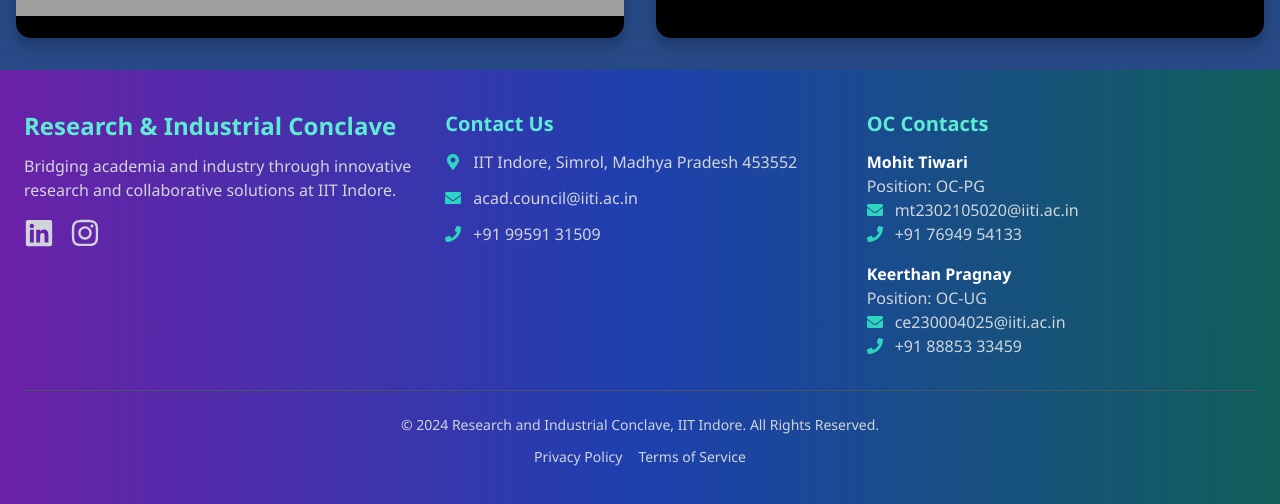
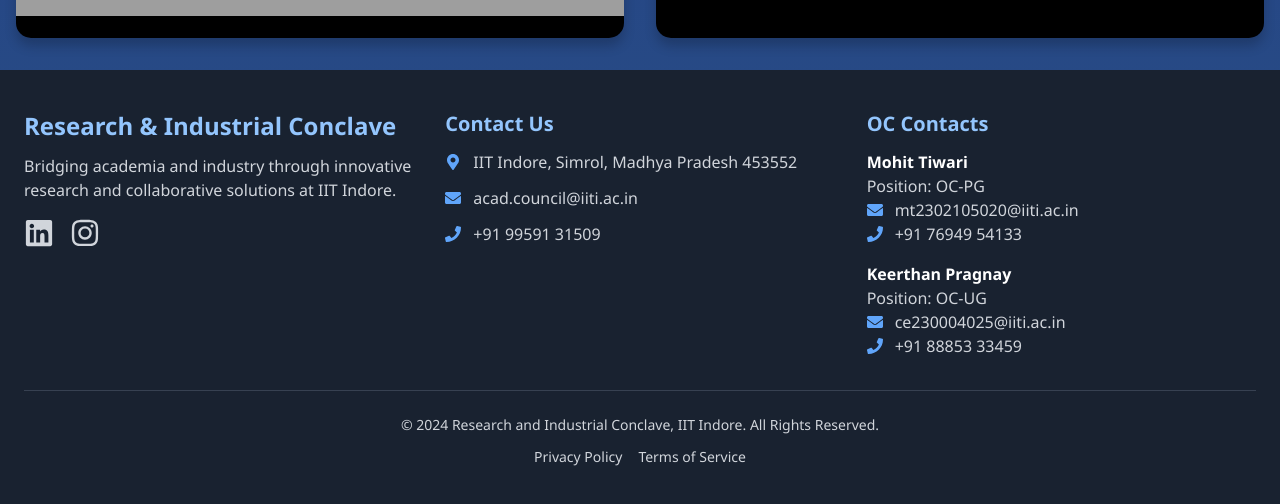
Before and after one commit to drstrox/RIC-25, a Vue app: page /gallery in a window 1280 px wide. Shown: the part 692-1196 px from the top of the page. Built offline with nearby package versions, Linux system fonts and the light colour scheme; grey boxes are pictures that could not be loaded.

Commit message:
Initial commit

```diff
--- a/src/App.jsx
+++ b/src/App.jsx
@@ -7,6 +7,7 @@
 import { Cards } from './Routes/Cards';
 import { GalleryPage } from './Routes/Gallery';
 import Teams from './Routes/Teams';
+
 
 function App() {
   return (
--- a/src/Routes/Footer.jsx
+++ b/src/Routes/Footer.jsx
@@ -8,12 +8,12 @@
 
 const Footer = () => {
   return (
-    <footer className="bg-gradient-to-r from-purple-800 via-blue-800 to-teal-800 text-white py-8 sm:py-10">
+    <footer className="bg-[#192230] text-white py-8 sm:py-10">
       <div className="container mx-auto px-4 sm:px-6">
         <div className="grid grid-cols-1 md:grid-cols-3 gap-8">
           {/* About Section */}
           <div>
-            <h4 className="text-xl sm:text-2xl font-bold mb-3 text-teal-300">
+            <h4 className="text-xl sm:text-2xl font-bold mb-3 text-blue-300">
               Research & Industrial Conclave
             </h4>
             <p className="text-sm sm:text-base text-gray-300 mb-4">
@@ -27,7 +27,7 @@
                   href={href}
                   target="_blank"
                   rel="noopener noreferrer"
-                  className="text-gray-300 hover:text-teal-300 transition-transform transform hover:scale-110"
+                  className="text-gray-300 hover:text-blue-300 transition-transform transform hover:scale-110"
                 >
                   <Icon size={30} />
                 </a>
@@ -37,16 +37,16 @@
 
           {/* Contact Information */}
           <div>
-            <h4 className="text-lg sm:text-xl font-semibold mb-3 text-teal-300">Contact Us</h4>
+            <h4 className="text-lg sm:text-xl font-semibold mb-3 text-blue-300">Contact Us</h4>
             <div className="space-y-3 text-sm sm:text-base">
               <div className="flex items-center space-x-3">
-                <FaMapMarkerAlt className="text-teal-400 shrink-0" />
+                <FaMapMarkerAlt className="text-blue-400 shrink-0" />
                 <span className="text-gray-300 truncate">
                   IIT Indore, Simrol, Madhya Pradesh 453552
                 </span>
               </div>
               <div className="flex items-center space-x-3">
-                <FaEnvelope className="text-teal-400 shrink-0" />
+                <FaEnvelope className="text-blue-400 shrink-0" />
                 <a
                   href="mailto:acad.council@iiti.ac.in"
                   className="text-gray-300 hover:text-white transition-colors truncate"
@@ -55,7 +55,7 @@
                 </a>
               </div>
               <div className="flex items-center space-x-3">
-                <FaPhone className="text-teal-400 shrink-0" />
+                <FaPhone className="text-blue-400 shrink-0" />
                 <span className="text-gray-300">+91 99591 31509</span>
               </div>
             </div>
@@ -63,13 +63,13 @@
 
           {/* OC Contact Section */}
           <div>
-            <h4 className="text-lg sm:text-xl font-semibold mb-3 text-teal-300">OC Contacts</h4>
+            <h4 className="text-lg sm:text-xl font-semibold mb-3 text-blue-300">OC Contacts</h4>
             <div className="space-y-4 text-sm sm:text-base text-gray-300">
               <div>
                 <h5 className="font-bold text-white">Mohit Tiwari</h5>
                 <p className="text-gray-300">Position: OC-PG</p>
                 <div className="flex items-center space-x-3">
-                  <FaEnvelope className="text-teal-400 shrink-0" />
+                  <FaEnvelope className="text-blue-400 shrink-0" />
                   <a
                     href="mailto:ocpg@iitindore.ac.in"
                     className="text-gray-300 hover:text-white transition-colors truncate"
@@ -78,7 +78,7 @@
                   </a>
                 </div>
                 <div className="flex items-center space-x-3">
-                  <FaPhone className="text-teal-400 shrink-0" />
+                  <FaPhone className="text-blue-400 shrink-0" />
                   <span className="text-gray-300">+91 76949 54133</span>
                 </div>
               </div>
@@ -86,7 +86,7 @@
                 <h5 className="font-bold text-white">Keerthan Pragnay</h5>
                 <p className="text-gray-300">Position: OC-UG</p>
                 <div className="flex items-center space-x-3">
-                  <FaEnvelope className="text-teal-400 shrink-0" />
+                  <FaEnvelope className="text-blue-400 shrink-0" />
                   <a
                     href="mailto:ocug@iitindore.ac.in"
                     className="text-gray-300 hover:text-white transition-colors truncate"
@@ -95,7 +95,7 @@
                   </a>
                 </div>
                 <div className="flex items-center space-x-3">
-                  <FaPhone className="text-teal-400 shrink-0" />
+                  <FaPhone className="text-blue-400 shrink-0" />
                   <span className="text-gray-300">+91 88853 33459</span>
                 </div>
               </div>
@@ -104,7 +104,7 @@
         </div>
 
         {/* Footer Bottom */}
-        <div className="mt-8 pt-6 border-t border-gray-600 text-center">
+        <div className="mt-8 pt-6 border-t border-gray-700 text-center">
           <p className="text-xs sm:text-sm text-gray-300">
             © 2024 Research and Industrial Conclave, IIT Indore. All Rights Reserved.
           </p>
```
